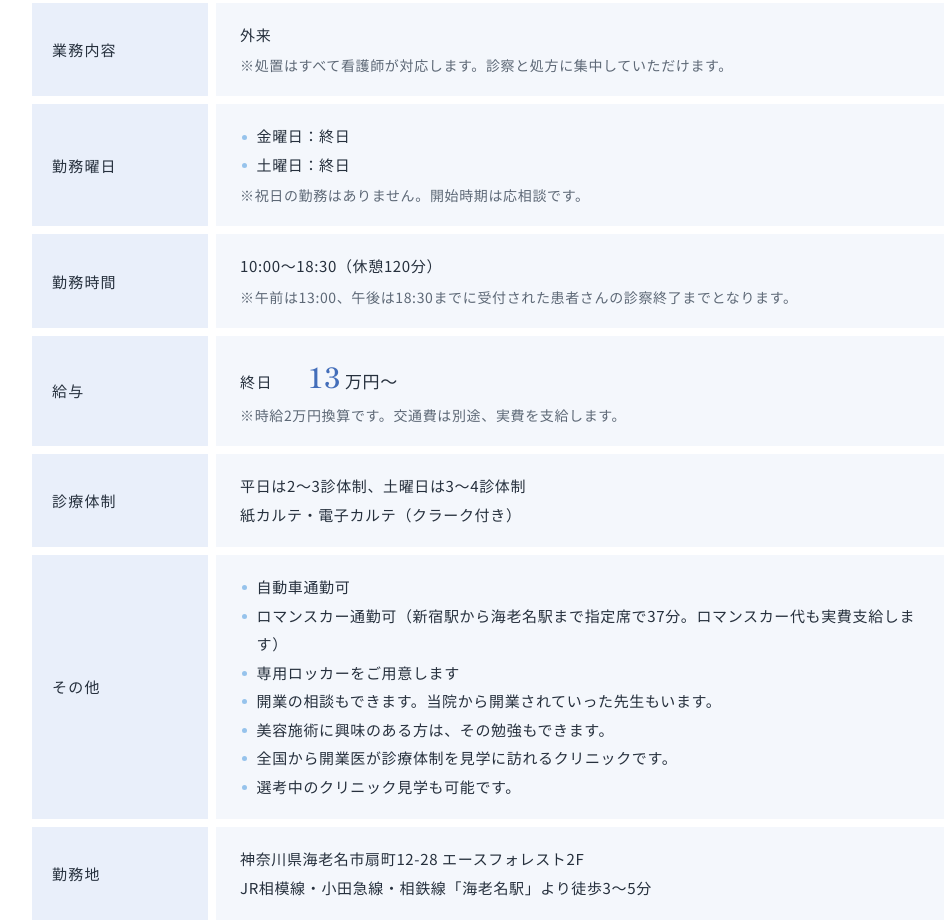
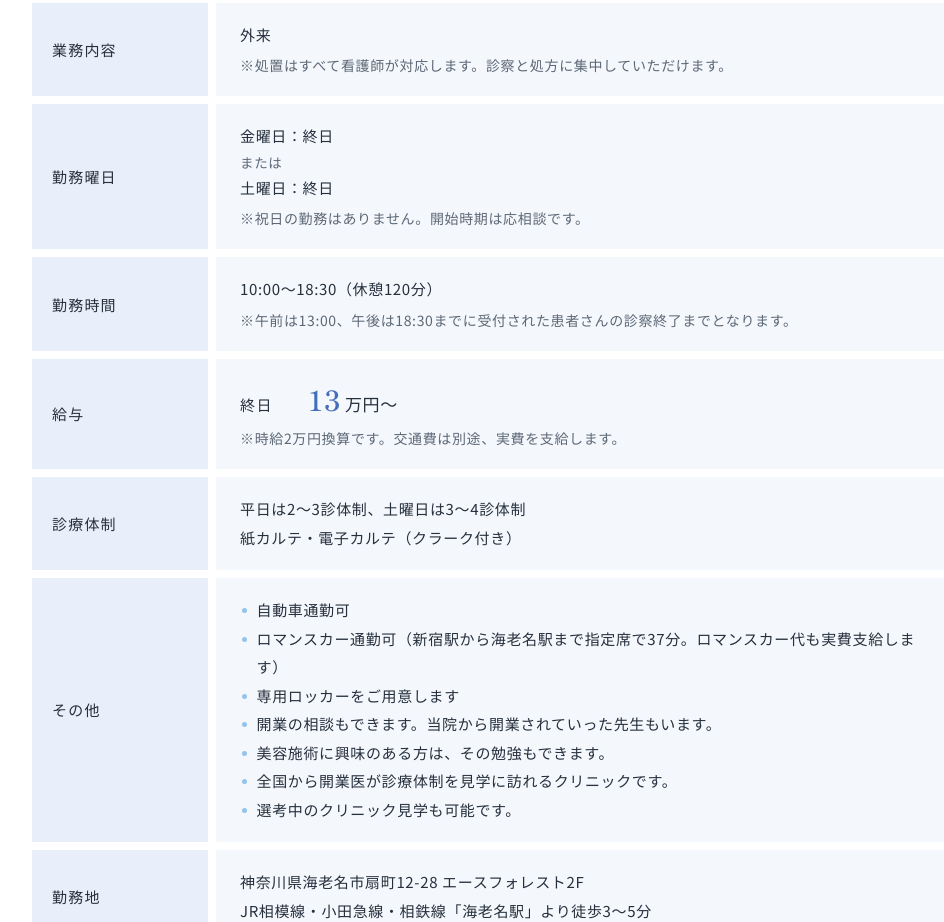
Before and after one commit to kotaka0424/doctor-recruit-preview, a plain HTML site: page index.html in a window 1280 px wide. Shown: the part 10338-11260 px from the top of the page, without its empty margins (148-1092 px from the left). Drawn offline with nearby package versions, Linux system fonts and the light colour scheme.

Commit message:
Part-time: Friday or Saturday wording
Co-Authored-By: Claude Fable 5.2 <noreply@anthropic.com>

```diff
--- a/index.html
+++ b/index.html
@@ -281,6 +281,7 @@ body { margin: 0; background: #fff; }
 .mdr-dl__row dd { flex: 1; min-width: 0; padding: 18px 24px; background: var(--mdr-tint); font-size: 15px; line-height: 1.9; }
 .mdr-ul li { position: relative; padding-left: 1.1em; }
 .mdr-ul li::before { content: ""; position: absolute; left: .15em; top: .82em; width: 5px; height: 5px; border-radius: 50%; background: var(--mdr-blue-light); }
+.mdr-or { font-size: 13.5px; line-height: 1.7; color: var(--mdr-sub); }
 .mdr-pay { display: flex; align-items: baseline; gap: 20px; line-height: 1.6; }
 .mdr-pay__cond { flex: 0 0 3.2em; font-weight: 500; letter-spacing: .1em; }
 .mdr-pay__num { font-family: var(--mdr-serif); font-size: 17px; letter-spacing: .04em; }
@@ -941,10 +942,9 @@ body { margin: 0; background: #fff; }
         <div class="mdr-dl__row">
           <dt>勤務曜日</dt>
           <dd>
-            <ul class="mdr-ul">
-              <li>金曜日：終日</li>
-              <li>土曜日：終日</li>
-            </ul>
+            <p>金曜日：終日</p>
+            <p class="mdr-or">または</p>
+            <p>土曜日：終日</p>
             <p class="mdr-note">※祝日の勤務はありません。開始時期は応相談です。</p>
           </dd>
         </div>
```
